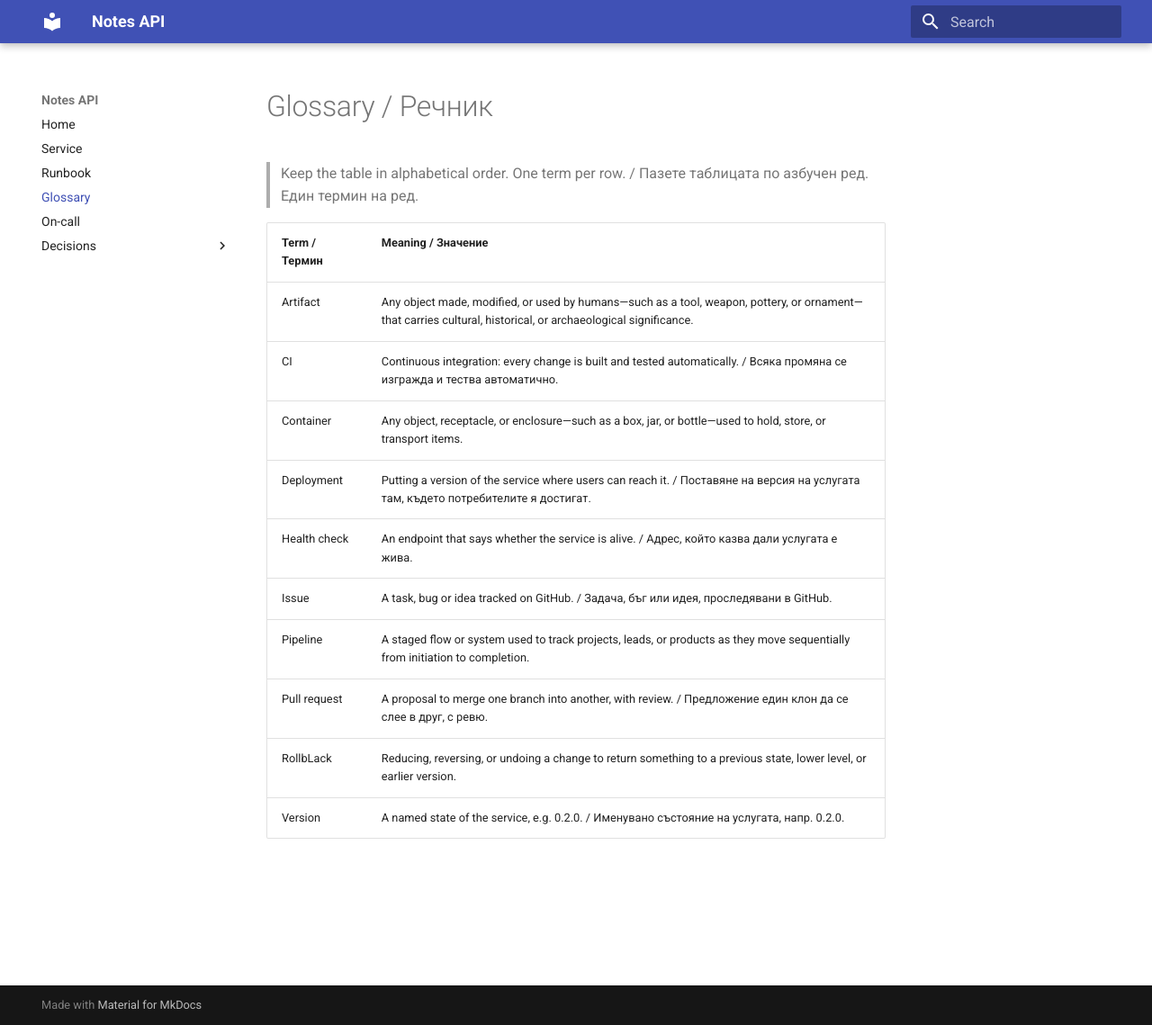
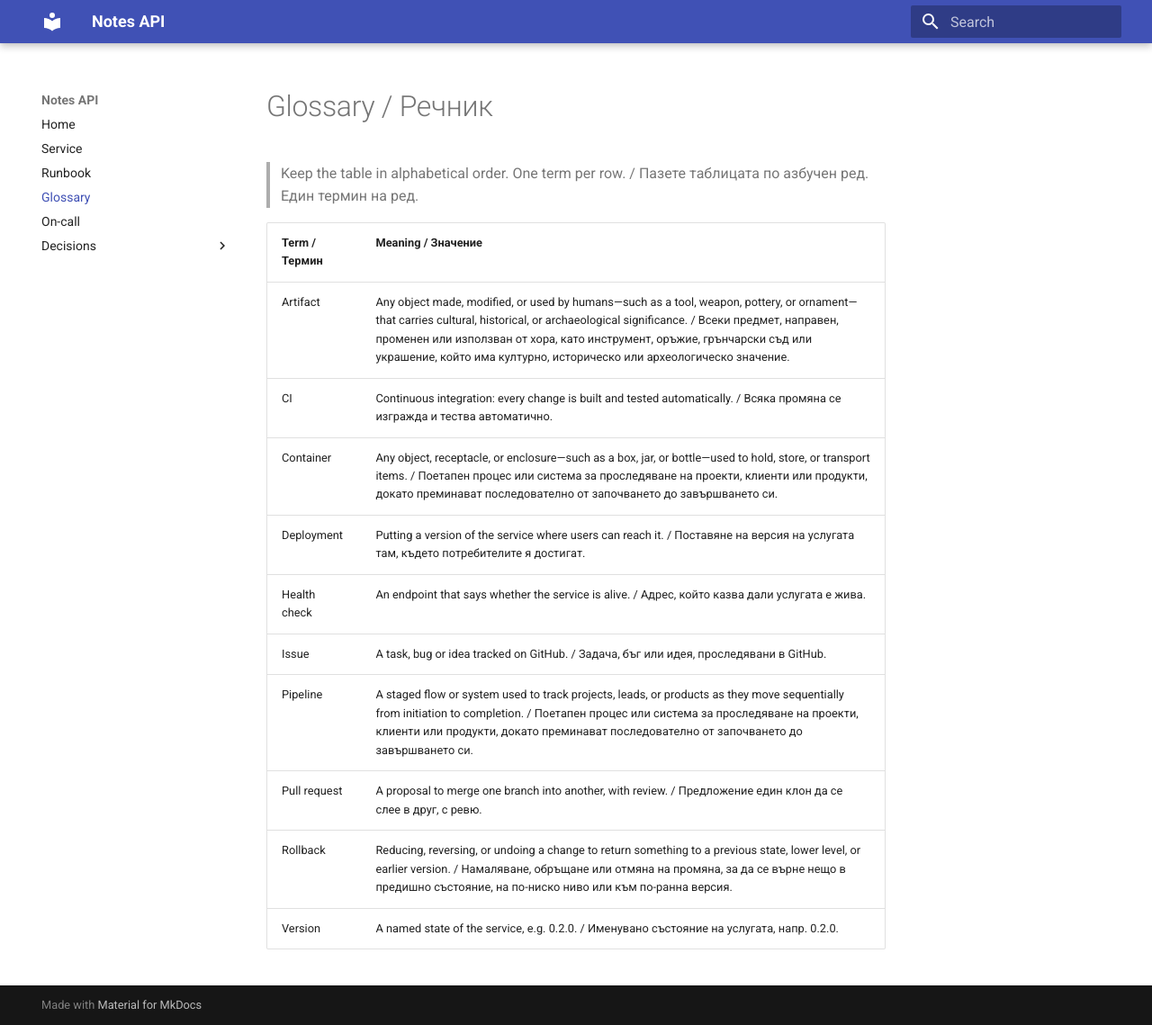
Before and after one commit to vltenev019/devops-labs-fn361223019, an MkDocs documentation site: the page built from docs/glossary.md, in a window 1280 px wide and 1139 px high. Shown: the whole window at 90% size. Built offline with MkDocs 1.6.1 and Material for MkDocs 9.7.7, drawn with Linux system fonts in a browser that asks for light colours.

Commit message:
връщам след редакция

```diff
--- a/docs/glossary.md
+++ b/docs/glossary.md
@@ -4,13 +4,13 @@
 
 | Term / Термин | Meaning / Значение |
 |---|---|
-| Artifact | Any object made, modified, or used by humans—such as a tool, weapon, pottery, or ornament—that carries cultural, historical, or archaeological significance. |
+| Artifact | Any object made, modified, or used by humans—such as a tool, weapon, pottery, or ornament—that carries cultural, historical, or archaeological significance. / Всеки предмет, направен, променен или използван от хора, като инструмент, оръжие, грънчарски съд или украшение, който има културно, историческо или археологическо значение. |
 | CI | Continuous integration: every change is built and tested automatically. / Всяка промяна се изгражда и тества автоматично. |
-| Container | Any object, receptacle, or enclosure—such as a box, jar, or bottle—used to hold, store, or transport items. |
+| Container | Any object, receptacle, or enclosure—such as a box, jar, or bottle—used to hold, store, or transport items. / Поетапен процес или система за проследяване на проекти, клиенти или продукти, докато преминават последователно от започването до завършването си. |
 | Deployment | Putting a version of the service where users can reach it. / Поставяне на версия на услугата там, където потребителите я достигат. |
 | Health check | An endpoint that says whether the service is alive. / Адрес, който казва дали услугата е жива. |
 | Issue | A task, bug or idea tracked on GitHub. / Задача, бъг или идея, проследявани в GitHub. |
-| Pipeline | A staged flow or system used to track projects, leads, or products as they move sequentially from initiation to completion. |
+| Pipeline | A staged flow or system used to track projects, leads, or products as they move sequentially from initiation to completion. / Поетапен процес или система за проследяване на проекти, клиенти или продукти, докато преминават последователно от започването до завършването си. |
 | Pull request | A proposal to merge one branch into another, with review. / Предложение един клон да се слее в друг, с ревю. |
-| RollbLack | Reducing, reversing, or undoing a change to return something to a previous state, lower level, or earlier version. |
+| Rollback | Reducing, reversing, or undoing a change to return something to a previous state, lower level, or earlier version. / Намаляване, обръщане или отмяна на промяна, за да се върне нещо в предишно състояние, на по-ниско ниво или към по-ранна версия. |
 | Version | A named state of the service, e.g. 0.2.0. / Именувано състояние на услугата, напр. 0.2.0. |
```
